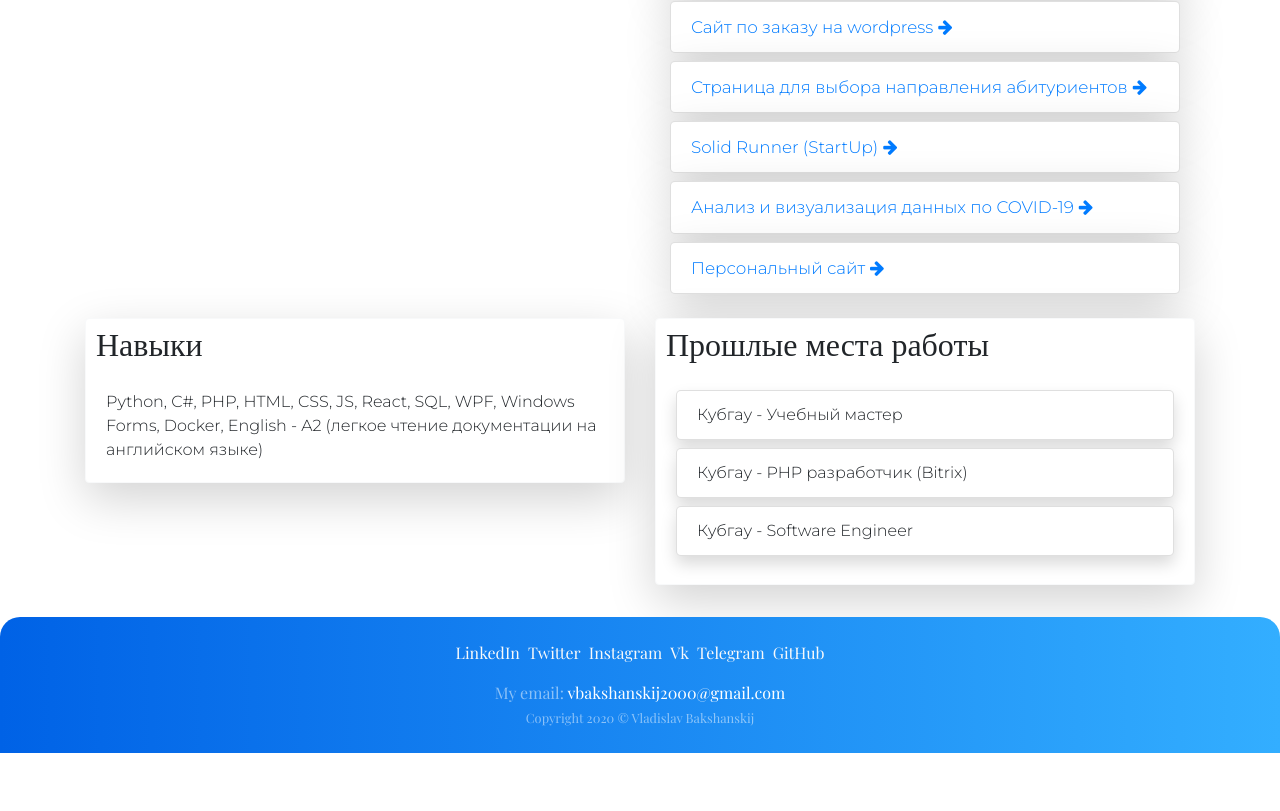
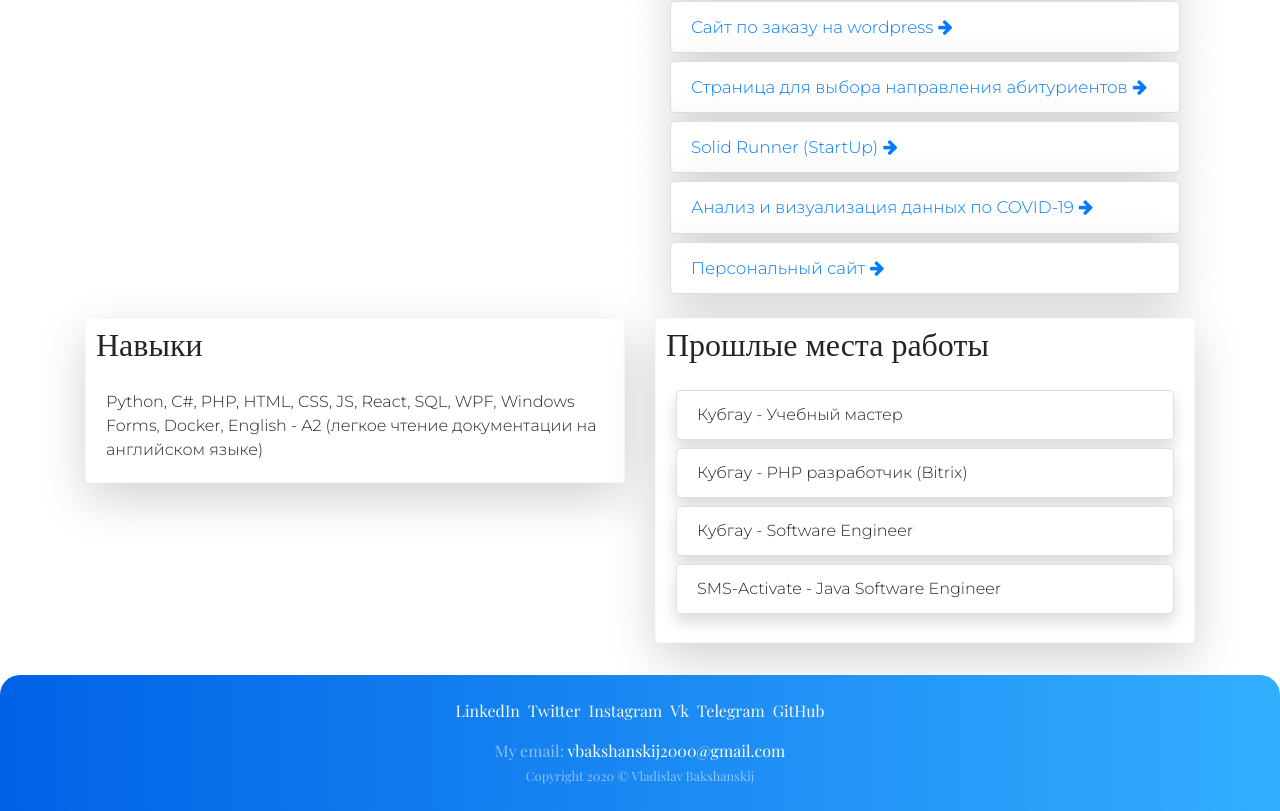
Before and after one commit to VladislavBakshanskij/PersonSite, a React (Create React App) app: page / in a window 1280 px wide. Shown: the part 962-1773 px from the top of the page. Before the commit the page ends 1715 px from the top, so only its background shows below. Built offline with nearby package versions, Linux system fonts and the light colour scheme.

Commit message:
Update work list.

```diff
--- a/src/components/Main/Main.jsx
+++ b/src/components/Main/Main.jsx
@@ -78,6 +78,7 @@ export default class Main extends React.Component {
                                     "Кубгау - Учебный мастер",
                                     "Кубгау - PHP разработчик (Bitrix)",
                                     "Кубгау - Software Engineer",
+                                    "SMS-Activate - Java Software Engineer",
                                 ]}
                             />
                         }
```
